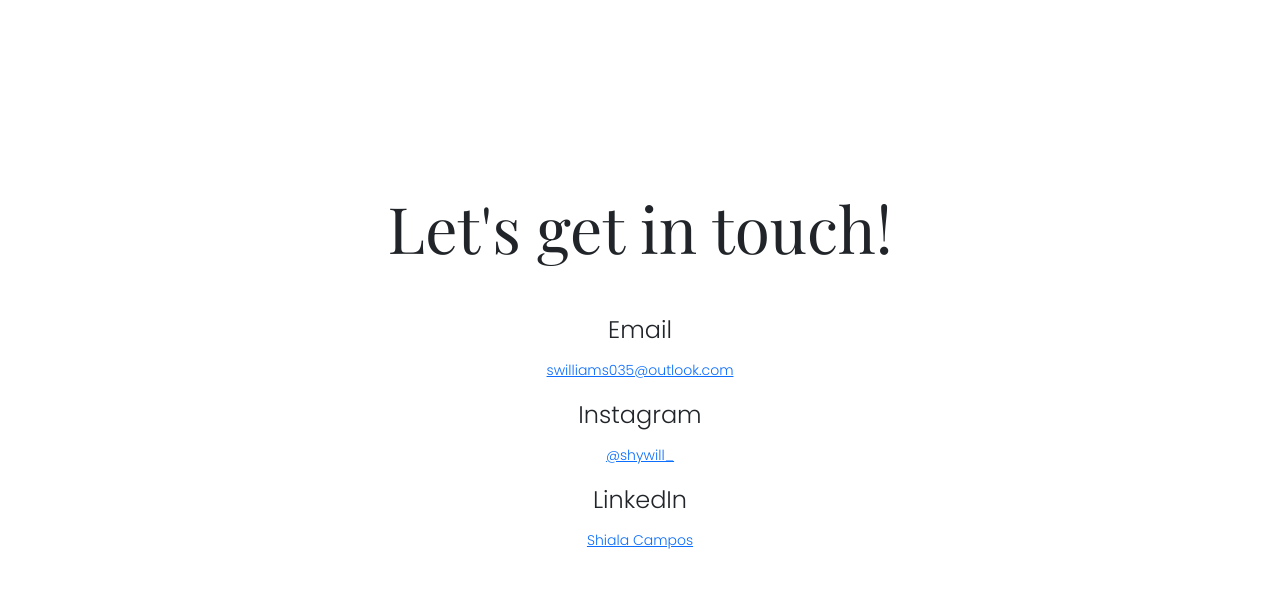
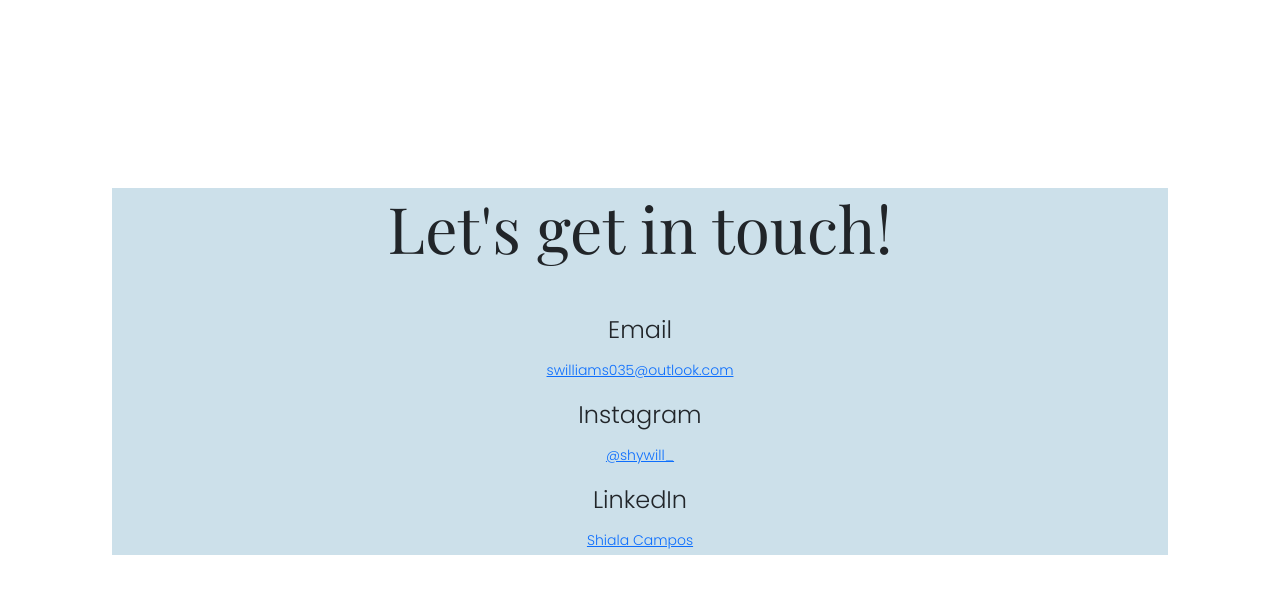
Before and after one commit to shialax/portfolio-project, a plain HTML site: page contact.html in a window 1280 px wide. Shown: the part 90-684 px from the top of the page. Drawn offline with nearby package versions, Linux system fonts and the light colour scheme.

Commit message:
added some css

```diff
--- a/contact.html
+++ b/contact.html
@@ -64,6 +64,9 @@
   </div>
     <div class="content-container container">
         <div class="content">
+            <div class="contact-page">
+
+
             <h1 class="mb-5">
                 Let's get in touch!
             </h1>
@@ -92,6 +95,8 @@
                    Shiala Campos
                </a>
             </p>
+        </div>
+
          </div>
     </div>
 
--- a/styles/styles.css
+++ b/styles/styles.css
@@ -74,6 +74,7 @@ h3 {
   padding: 10px 60px 0;
 }
 
+
 .content-container h1 {
   font-size: 64px;
   line-height: 80px;
@@ -89,6 +90,7 @@ h3 {
   padding: 160px 0;
   margin: 30px;
   text-align: center;
+
 
 }
 
@@ -176,6 +178,10 @@ footer .social-links a:hover {
 .contact-btn {
   margin: 20px;
 }
+
+.contact-page {
+  background-color: var(--secondary-color);
+}
 @media(max-width: 960px) {
   h1 {
     font-size: 45px;
```
